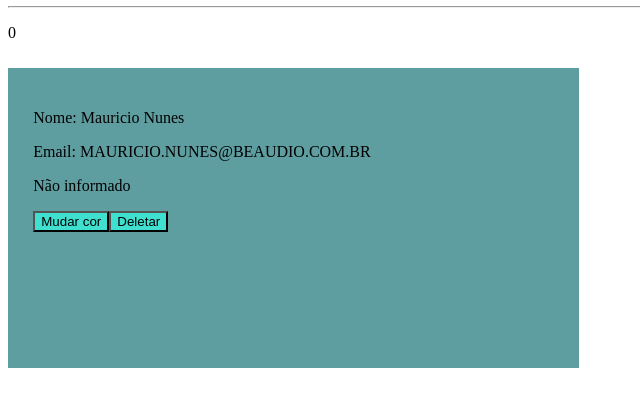
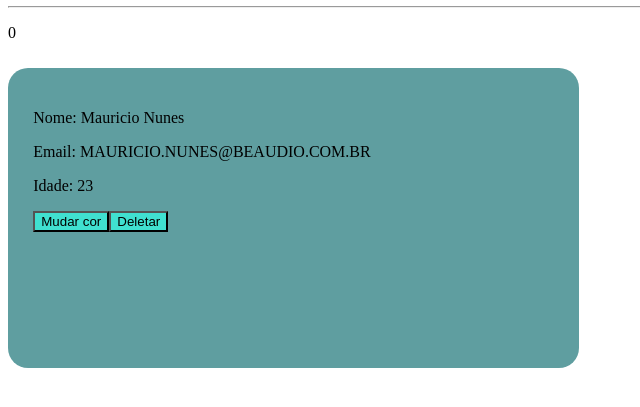
Before and after one commit to mauricom97/starting_vue, a Vue app: page / in a window 1280 px wide. Shown: the part 181-588 px from the top of the page, without its empty margins (0-640 px from the left). Built offline with nearby package versions, Linux system fonts and the light colour scheme.

Commit message:
mostrando idade

```diff
--- a/src/components/cliente.vue
+++ b/src/components/cliente.vue
@@ -2,7 +2,7 @@
     <div :class="{'cliente': !isPremium, 'cliente-premium': isPremium}">
         <p>Nome:  {{cliente.nome}}</p>
         <p>Email: {{cliente.email | processarEmail}}</p>
-        <p v-if="2 == 3">Idade: {{cliente.idade}}</p>
+        <p v-if="3 == 3">Idade: {{cliente.idade}}</p>
         <p v-else>Não informado</p>
         <button @click="mudarCor($event)">Mudar cor</button>
         <button @click="emitirEventoDelete">Deletar</button>
@@ -49,6 +49,7 @@ export default {
 
 <style  scoped>
     .cliente{
+        border-radius: 20px;
         background-color: cadetblue;
         max-width: 520px;
         height: 250px;
@@ -58,6 +59,7 @@ export default {
     }
 
     .cliente-premium{
+        border-radius: 20px;
         background-color: black;
         color: yellow;
         max-width: 520px;
```
